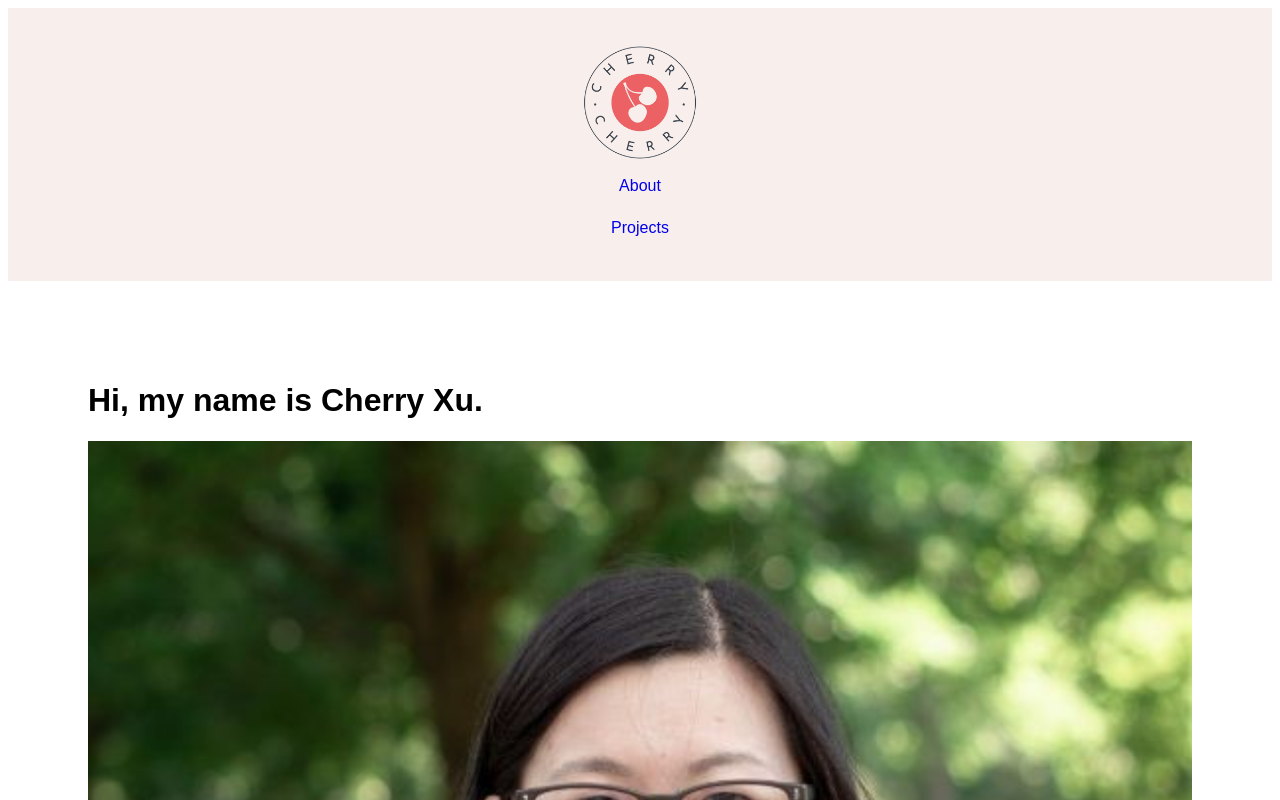
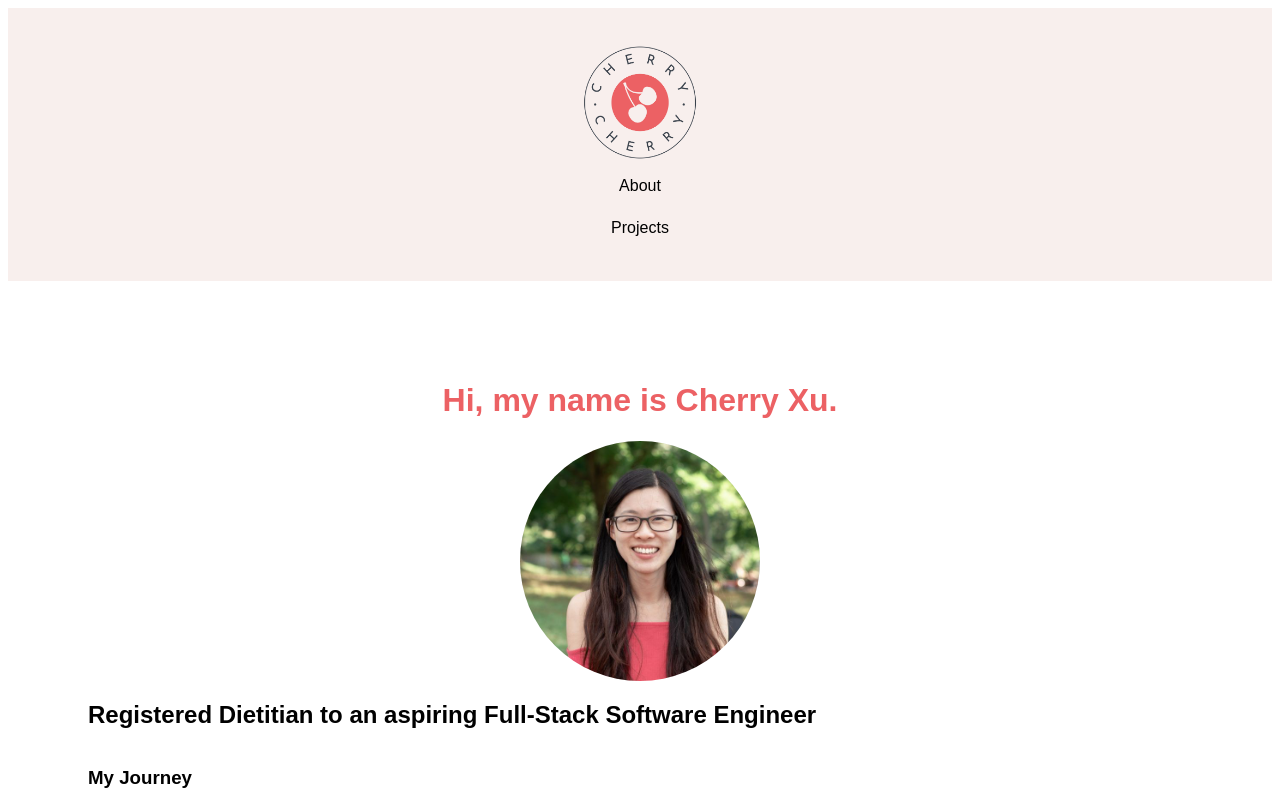
Before and after one commit to mscherryxu/portfolio-ts, a React (Create React App) app: page /about in a window 1280 px wide. Shown: the top 800 px of the page. Built offline with nearby package versions, Linux system fonts and the light colour scheme.

Commit message:
Added CSS to about page

```diff
--- a/src/App.css
+++ b/src/App.css
@@ -1,5 +1,6 @@
 @import "./styles/navbar.css";
 @import "./styles/footer.css";
+@import "./styles/about.css";
 
 * {
   box-sizing: border-box;
@@ -17,3 +18,11 @@ ul li {
   padding: 0.5rem;
   line-height: 1.25;
 }
+
+a:link {
+  color: black;
+}
+
+a:hover {
+  color: #EC6164;
+}
--- a/src/components/About.js
+++ b/src/components/About.js
@@ -3,7 +3,7 @@ import React from "react";
 const About = () => {
   return (
     <div className="parent-container">
-      <h1>Hi, my name is Cherry Xu.</h1>
+      <h1 className="intro">Hi, my name is Cherry Xu.</h1>
       <img src="/images/Cherry.jpeg" alt="Cherry" className="profile-image" />
       <h2>Registered Dietitian to an aspiring Full-Stack Software Engineer</h2>
       <h3>My Journey</h3>
--- /dev/null
+++ b/src/styles/about.css
@@ -0,0 +1,11 @@
+.intro {
+  color: #EC6164;
+  text-align: center;
+}
+
+.profile-image {
+  display: block;
+  border-radius: 50%;
+  margin: auto;
+  max-width: 15rem;
+}
```
